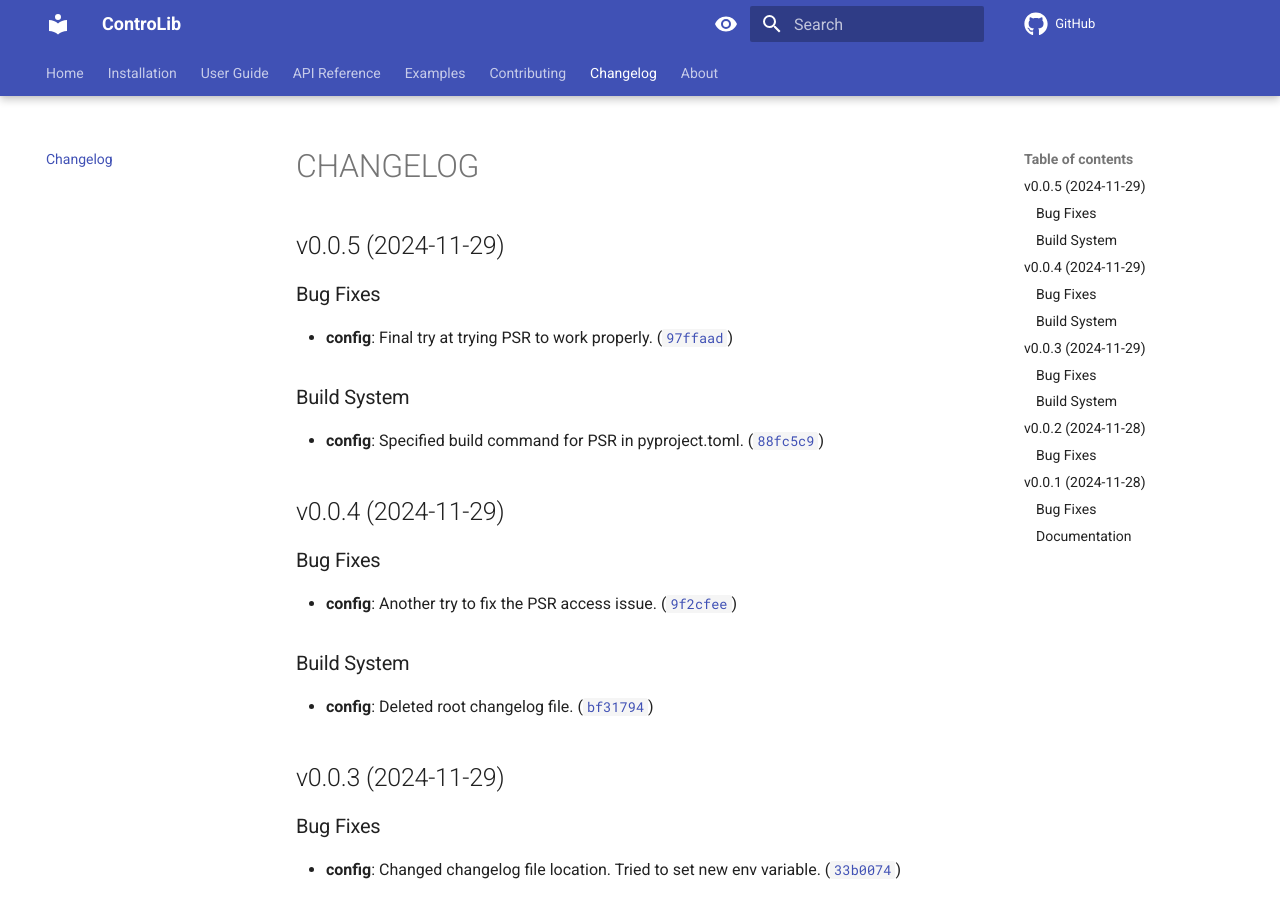
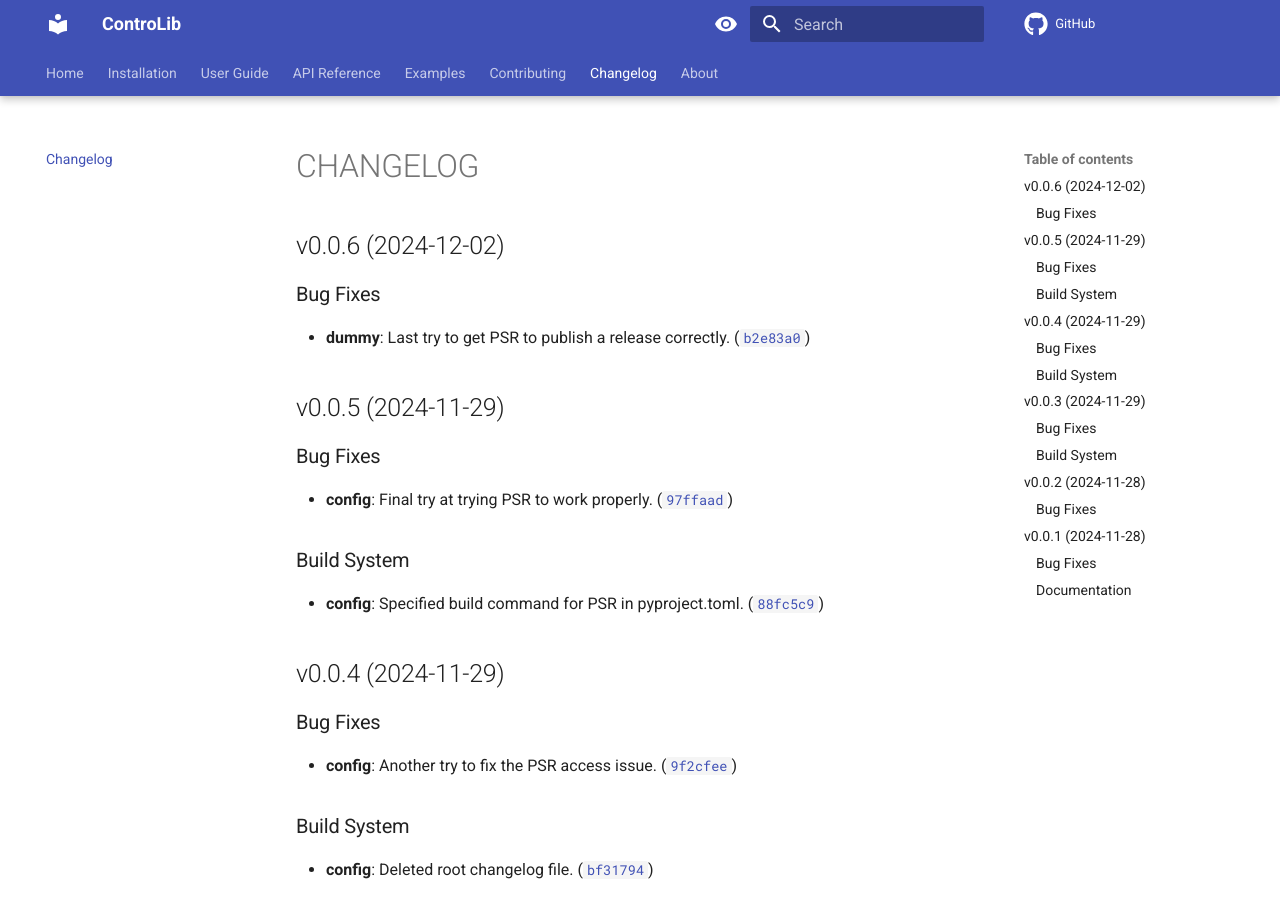
Before and after one commit to MiguelLoureiro98/controlib, an MkDocs documentation site: the page built from docs/changelog.md, in a window 1280 px wide and 900 px high. Built offline with MkDocs 1.6.1 and Material for MkDocs 9.7.7, drawn with Linux system fonts in a browser that asks for light colours; comment, search, counter and statistics services are not loaded.

Commit message:
0.0.6
Automatically generated by python-semantic-release

```diff
--- a/controlib/_version.py
+++ b/controlib/_version.py
@@ -1 +1 @@
-__version__ = "0.0.5"
+__version__ = "0.0.6"
--- a/docs/changelog.md
+++ b/docs/changelog.md
@@ -1,4 +1,12 @@
 # CHANGELOG
+
+
+## v0.0.6 (2024-12-02)
+
+### Bug Fixes
+
+- **dummy**: Last try to get PSR to publish a release correctly.
+  ([`b2e83a0`](https://github.com/MiguelLoureiro98/controlib/commit/b2e83a0155ab1a6ecdce7d613ce50e94c0d5e54e))
 
 
 ## v0.0.5 (2024-11-29)
```
